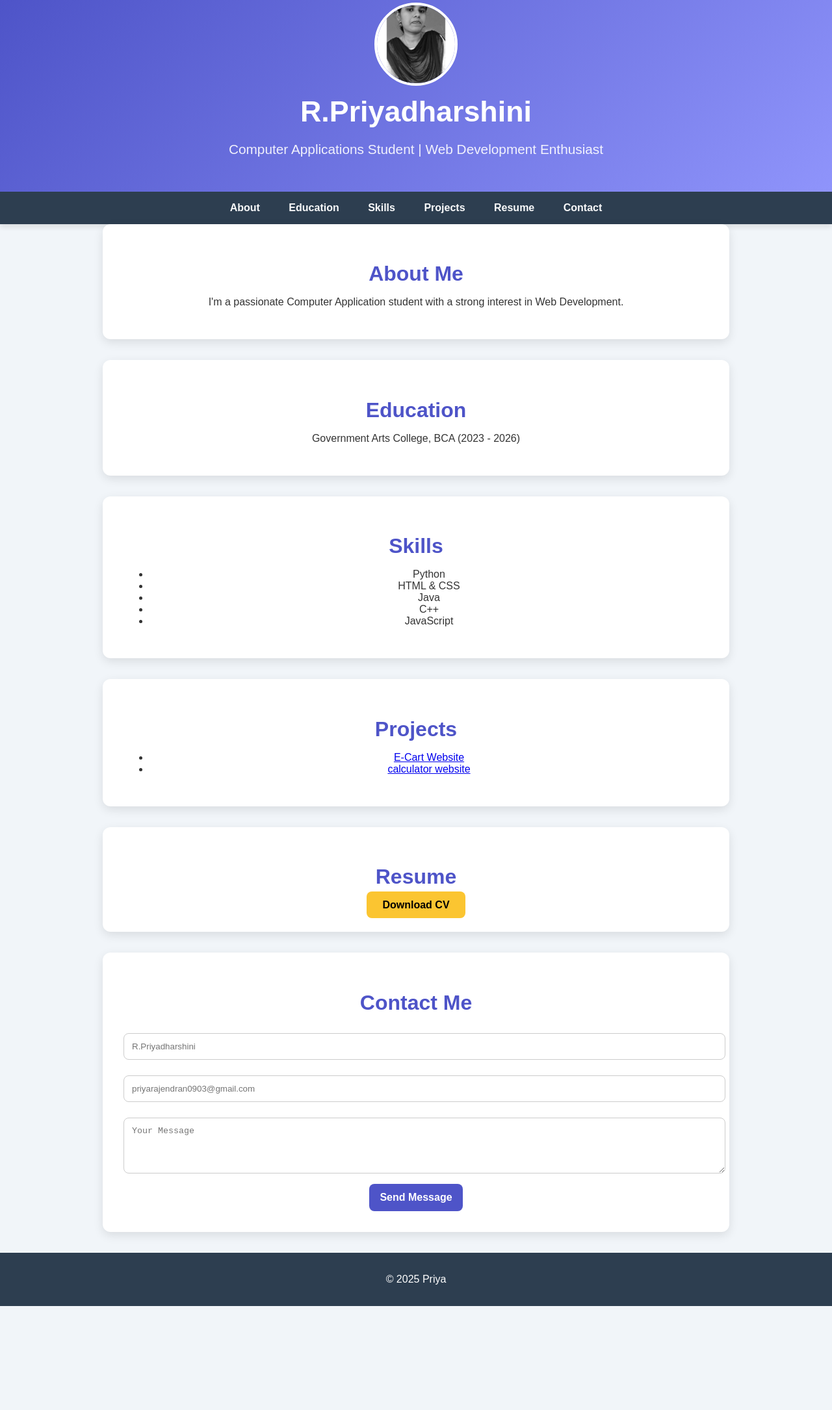
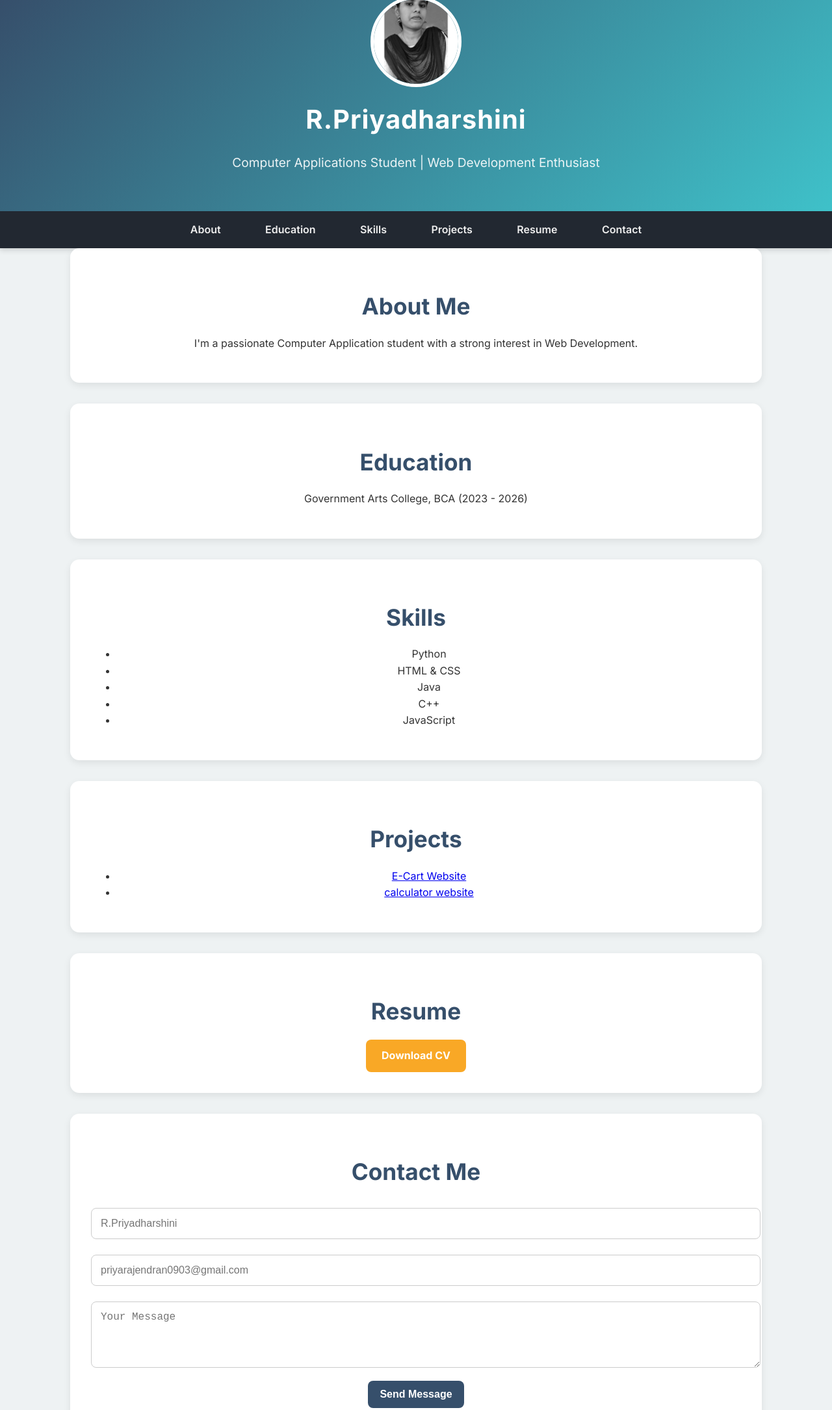
Before and after one commit to Priyarajendran857/Digital-portfolio-, a plain HTML site: page index.html in a window 1280 px wide. Shown: the top 2170 px of the page at 65% size. Before the commit the page ends 2010 px from the top, so only its background shows below. Drawn offline with Linux system fonts and the light colour scheme.

Commit message:
Update index.html

```diff
--- a/index.html
+++ b/index.html
@@ -5,55 +5,60 @@
     <meta name="viewport" content="width=device-width, initial-scale=1.0">
     <title>R.Priyadharshini - Portfolio</title>
     <style>
-        /* General Styles */
-    /* General Styles */
+        /* Import Google Font */
+@import url('https://fonts.googleapis.com/css2?family=Inter:wght@300;400;600;700&display=swap');
+
+/* General Styles */
 body {
-    font-family: 'Poppins', sans-serif;
+    font-family: 'Inter', sans-serif;
     margin: 0;
     padding: 0;
-    background: #f1f5f9; /* Soft light blue */
-    color: #333;
+    background: #eef2f3; /* Soft neutral background */
+    color: #333; /* Dark text for readability */
+    line-height: 1.6;
 }
 
 /* Header */
 header {
-    background: linear-gradient(135deg, #4e54c8, #8f94fb);
+    background: linear-gradient(135deg, #364f6b, #3fc1c9);
     color: white;
     text-align: center;
-    padding: 4rem 0 2rem;
+    padding: 4rem 0 2.5rem;
     position: relative;
 }
 
 .profile-picture {
-    width: 120px;
-    height: 120px;
+    width: 130px;
+    height: 130px;
     border-radius: 50%;
     object-fit: cover;
-    border: 4px solid #fff;
-    margin-top: -60px;
+    border: 5px solid #fff;
+    margin-top: -70px;
     transition: transform 0.3s ease-in-out;
 }
 
 .profile-picture:hover {
-    transform: scale(1.05);
+    transform: scale(1.08);
 }
 
 .header-content h1 {
-    font-size: 2.8rem;
+    font-size: 2.5rem;
     margin: 10px 0 5px;
     font-weight: 700;
+    letter-spacing: 1px;
 }
 
 .header-content p {
-    font-size: 1.3rem;
+    font-size: 1.2rem;
+    font-weight: 400;
     opacity: 0.9;
 }
 
 /* Navigation */
 nav {
-    background: #2d3e50;
+    background: #222831;
     padding: 1rem 0;
-    box-shadow: 0 4px 8px rgba(0, 0, 0, 0.1);
+    box-shadow: 0 3px 8px rgba(0, 0, 0, 0.15);
 }
 
 nav ul {
@@ -65,24 +70,27 @@ nav ul {
 
 nav ul li {
     display: inline-block;
-    margin: 0 20px;
+    margin: 0 18px;
 }
 
 nav ul li a {
-    color: #f8f9fa;
+    color: #eeeeee;
     text-decoration: none;
     font-weight: 600;
     font-size: 1rem;
-    transition: color 0.3s ease-in-out;
+    padding: 8px 14px;
+    transition: color 0.3s, background 0.3s;
 }
 
 nav ul li a:hover {
-    color: #fbc531;
+    background: #3fc1c9;
+    color: #fff;
+    border-radius: 6px;
 }
 
-/* Section Styling */
+/* Sections */
 .container {
-    max-width: 900px;
+    max-width: 1000px;
     margin: auto;
     padding: 2rem;
     text-align: center;
@@ -91,20 +99,21 @@ nav ul li a:hover {
 .section-content {
     background: white;
     padding: 2rem;
-    border-radius: 12px;
-    box-shadow: 0 5px 15px rgba(0, 0, 0, 0.1);
+    border-radius: 14px;
+    box-shadow: 0 4px 12px rgba(0, 0, 0, 0.08);
     margin-bottom: 2rem;
     transition: transform 0.3s ease-in-out;
 }
 
 .section-content:hover {
-    transform: translateY(-5px);
+    transform: translateY(-4px);
 }
 
 .section-content h2 {
-    color: #4e54c8;
+    color: #364f6b;
+    font-size: 2.2rem;
     margin-bottom: 1rem;
-    font-size: 2rem;
+    font-weight: 700;
 }
 
 /* Skills */
@@ -112,55 +121,58 @@ nav ul li a:hover {
     display: flex;
     justify-content: center;
     flex-wrap: wrap;
-    gap: 12px;
+    gap: 10px;
     margin-top: 15px;
 }
 
 .skills-list span {
-    background: #8f94fb;
+    background: #3fc1c9;
     color: white;
-    padding: 10px 18px;
+    padding: 10px 16px;
     border-radius: 20px;
-    font-weight: bold;
+    font-weight: 600;
+    font-size: 1rem;
     transition: background 0.3s;
 }
 
 .skills-list span:hover {
-    background: #4e54c8;
+    background: #364f6b;
 }
 
 /* Projects */
 .projects-list a {
     display: block;
-    background: #4e54c8;
+    background: #364f6b;
     color: white;
     padding: 14px;
     margin: 10px 0;
     border-radius: 8px;
     text-decoration: none;
-    font-weight: bold;
-    transition: background 0.3s ease-in-out, transform 0.2s;
+    font-weight: 600;
+    font-size: 1.1rem;
+    transition: background 0.3s, transform 0.2s;
 }
 
 .projects-list a:hover {
-    background: #8f94fb;
+    background: #3fc1c9;
     transform: scale(1.05);
 }
 
 /* Resume Download */
 .download-button {
-    background: #fbc531;
-    color: black;
+    background: #f9a826;
+    color: white;
     padding: 12px 24px;
     font-size: 1rem;
-    font-weight: bold;
+    font-weight: 700;
     text-decoration: none;
     border-radius: 8px;
+    display: inline-block;
     transition: background 0.3s ease-in-out, transform 0.2s;
 }
 
 .download-button:hover {
-    background: #e1b12c;
+    background: #e48d16;
     transform: scale(1.05);
 }
 
@@ -168,42 +180,45 @@ nav ul li a:hover {
 .contact-form input,
 .contact-form textarea {
     width: 100%;
-    padding: 12px;
+    padding: 14px;
     margin: 12px 0;
     border: 1px solid #ccc;
     border-radius: 8px;
+    font-size: 1rem;
     transition: border 0.3s ease-in-out;
 }
 
 .contact-form input:focus,
 .contact-form textarea:focus {
-    border-color: #4e54c8;
+    border-color: #3fc1c9;
     outline: none;
 }
 
 .contact-form button {
-    background: #4e54c8;
+    background: #364f6b;
     color: white;
-    padding: 12px 16px;
+    padding: 12px 18px;
     border: none;
     font-size: 1rem;
-    font-weight: bold;
+    font-weight: 600;
     cursor: pointer;
-    transition: background 0.3s ease-in-out, transform 0.2s;
+    transition: background 0.3s, transform 0.2s;
     border-radius: 8px;
 }
 
 .contact-form button:hover {
-    background: #8f94fb;
+    background: #3fc1c9;
     transform: scale(1.05);
 }
 
 /* Footer */
 footer {
     text-align: center;
-    padding: 1rem;
-    background: #2d3e50;
+    padding: 1.2rem;
+    background: #222831;
     color: white;
+    font-size: 1rem;
+    font-weight: 400;
 }
 
 /* Responsive */
@@ -216,7 +231,25 @@ footer {
 
     nav ul li {
         display: block;
-        margin: 10px 0;
+        margin: 8px 0;
+    }
+
+    .profile-picture {
+        width: 110px;
+        height: 110px;
+    }
+
+    .section-content {
+        padding: 1.5rem;
+    }
+
+    .section-content h2 {
+        font-size: 1.8rem;
+    }
+
+    .skills-list span {
+        font-size: 0.9rem;
+        padding: 8px 14px;
     }
     }
     </style>
```
